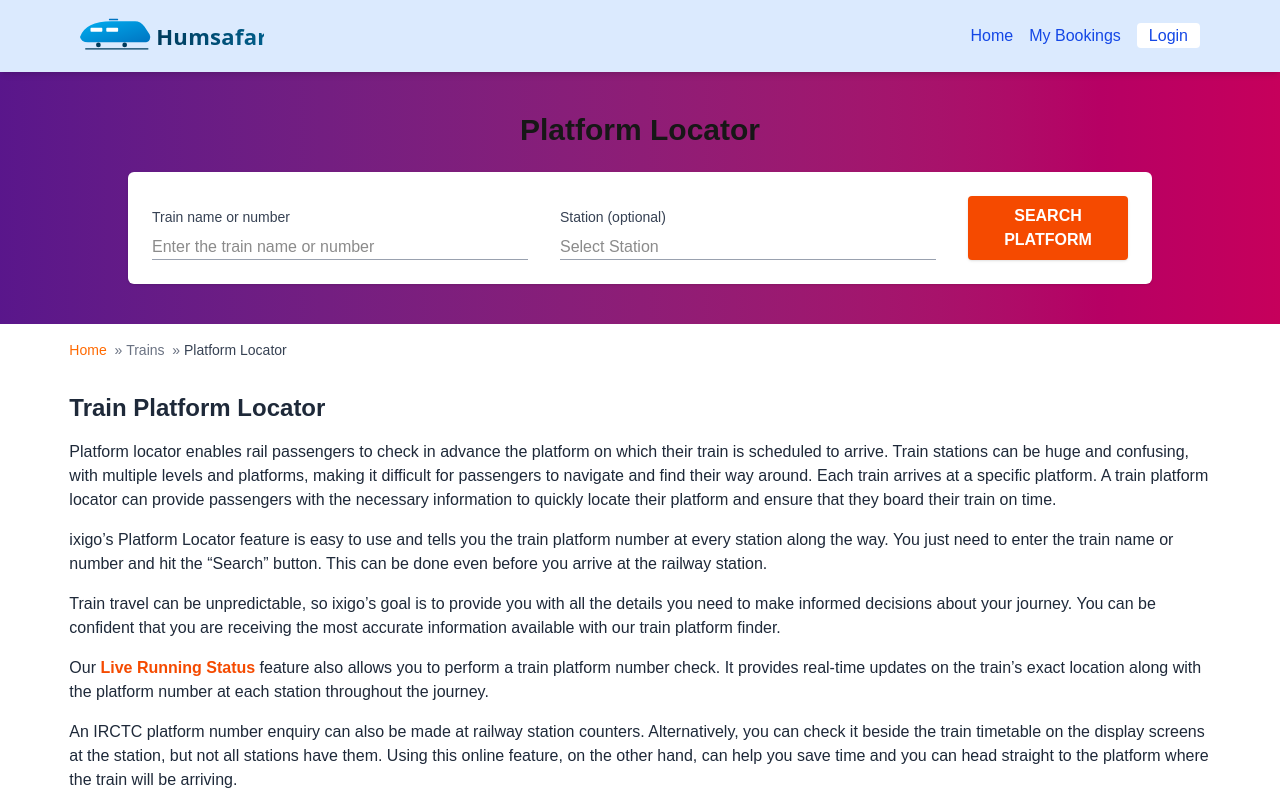
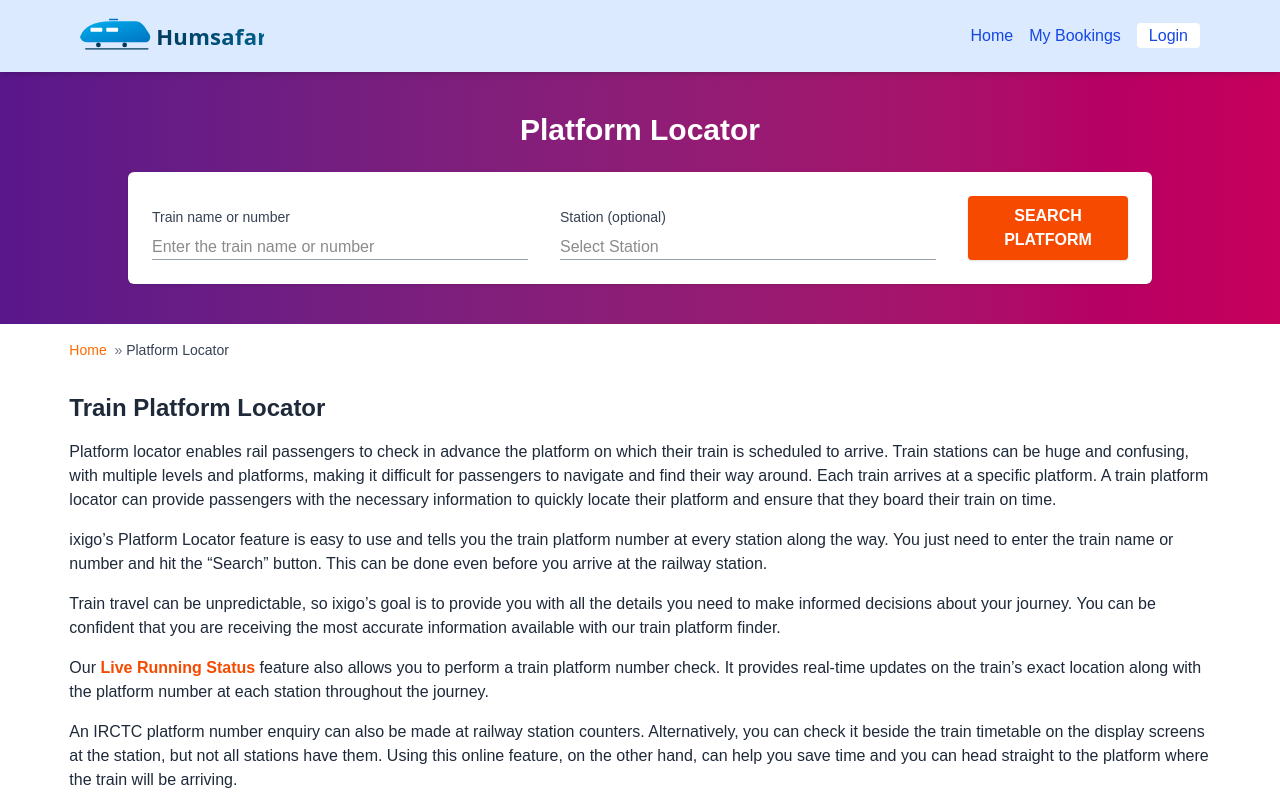
Before and after one commit to Ravi-Katiyar04/humsafar, a Next.js app: page /platform-locator in a window 1280 px wide. Shown: the top 800 px of the page. Built offline with nearby package versions, Linux system fonts and the light colour scheme.

Commit message:
plateform locator color change

```diff
--- a/src/app/platform-locator/page.js
+++ b/src/app/platform-locator/page.js
@@ -28,7 +28,7 @@ export default function PlatformLocator() {
         <div className="min-h-screen bg-white">
             {/* Header Section */}
             <div className="bg-gradient-to-r from-purple-900 to-pink-700 py-10 text-center ">
-                <h1 className="text-3xl font-semibold mb-6">Platform Locator</h1>
+                <h1 className="text-3xl font-semibold mb-6 text-white">Platform Locator</h1>
 
                 <div className="bg-white rounded-md max-w-5xl mx-auto p-6 flex flex-col md:flex-row gap-8 items-end shadow text-left">
 
@@ -72,8 +72,7 @@ export default function PlatformLocator() {
             {/* Breadcrumbs */}
             <div className="max-w-11/12 mx-auto px-4 mt-4 text-sm text-gray-500">
                 <span className="text-orange-500">Home</span> &nbsp;»&nbsp;
-                <span>Trains</span> &nbsp;»&nbsp;
-                <span className="text-gray-700 font-medium">Platform Locator</span>
+                <span className="text-gray-700 font-medium ">Platform Locator</span>
             </div>
 
             {/* Content Section */}
```
